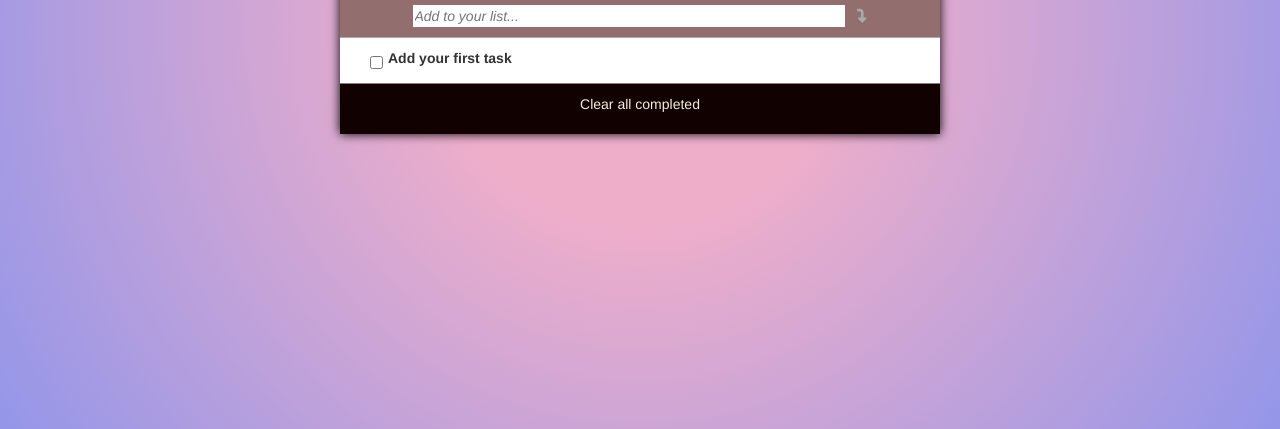
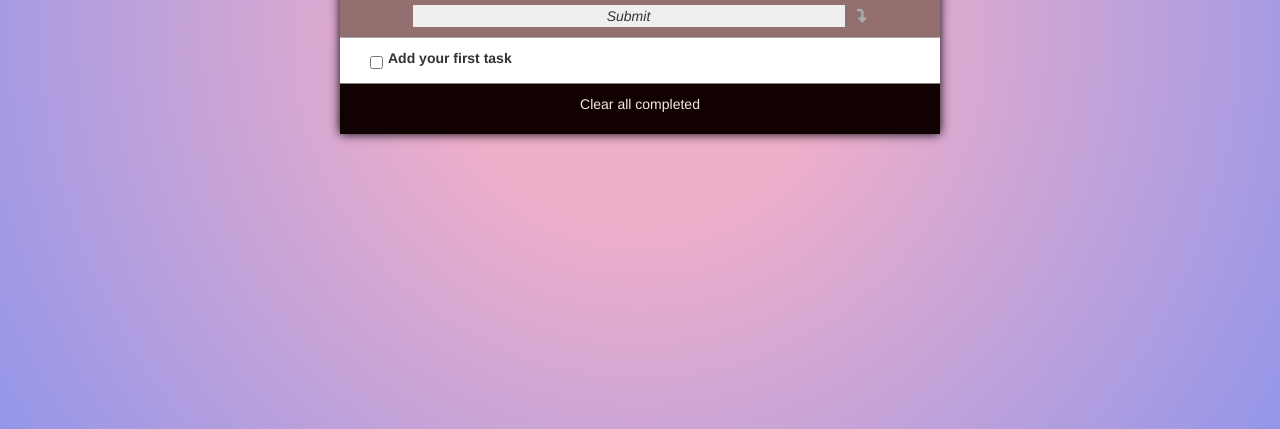
Before and after one commit to andym80/To-do-list, a website built with webpack: page dist/index.html in a window 1280 px wide. Shown: the part 371-800 px from the top of the page. Built offline with nearby package versions, Linux system fonts and the light colour scheme; some icons are missing.

Commit message:
fix index.html

```diff
--- a/dist/index.html
+++ b/dist/index.html
@@ -15,7 +15,7 @@
       <i class="fas fa-sync-alt"></i>
     </div>
     <div class="add-container container">
-      <input type="text" id="add-item" placeholder="Add to your list...">
+      <input type="submit" id="add-item" placeholder="Add to your list...">
       <i id="add-new-btn" class="fas fa-level-down-alt"></i>
     </div>
     <ul id="list"></ul>
```
